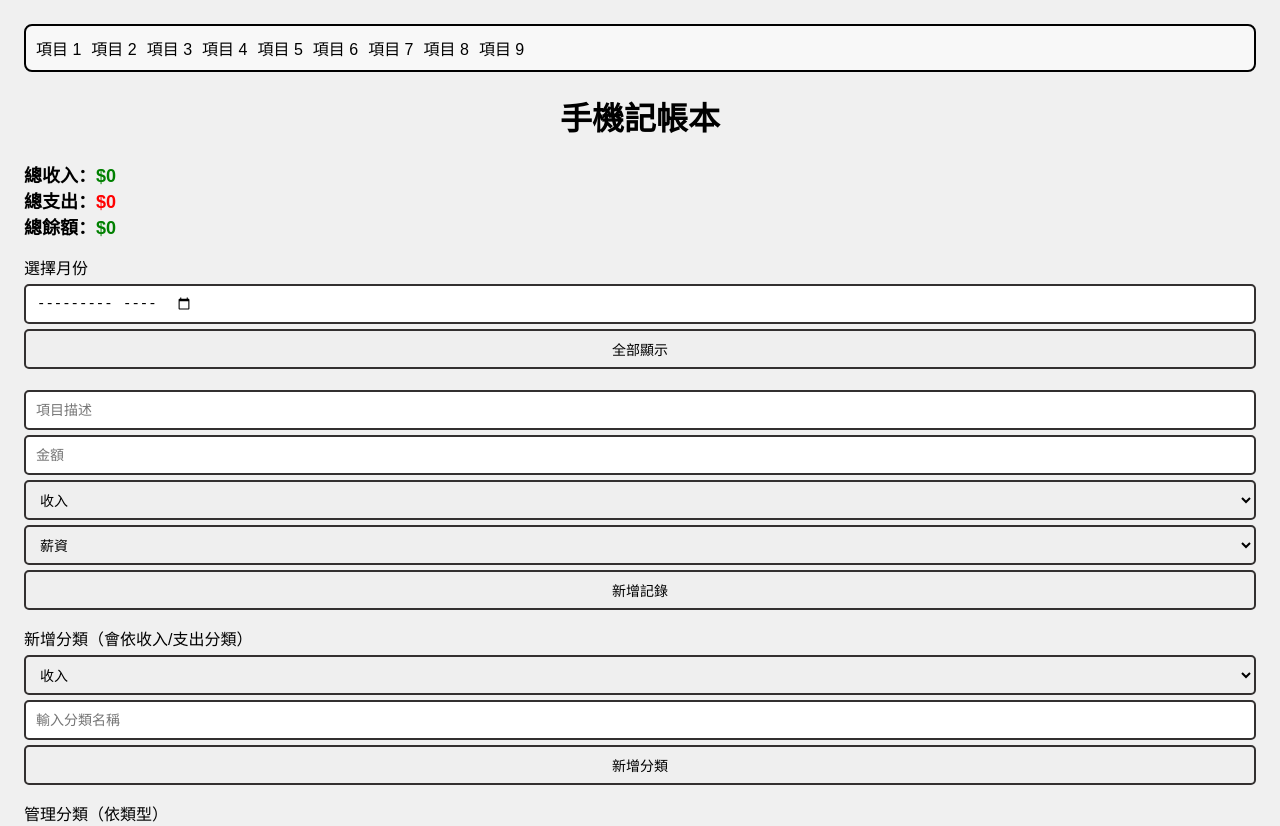
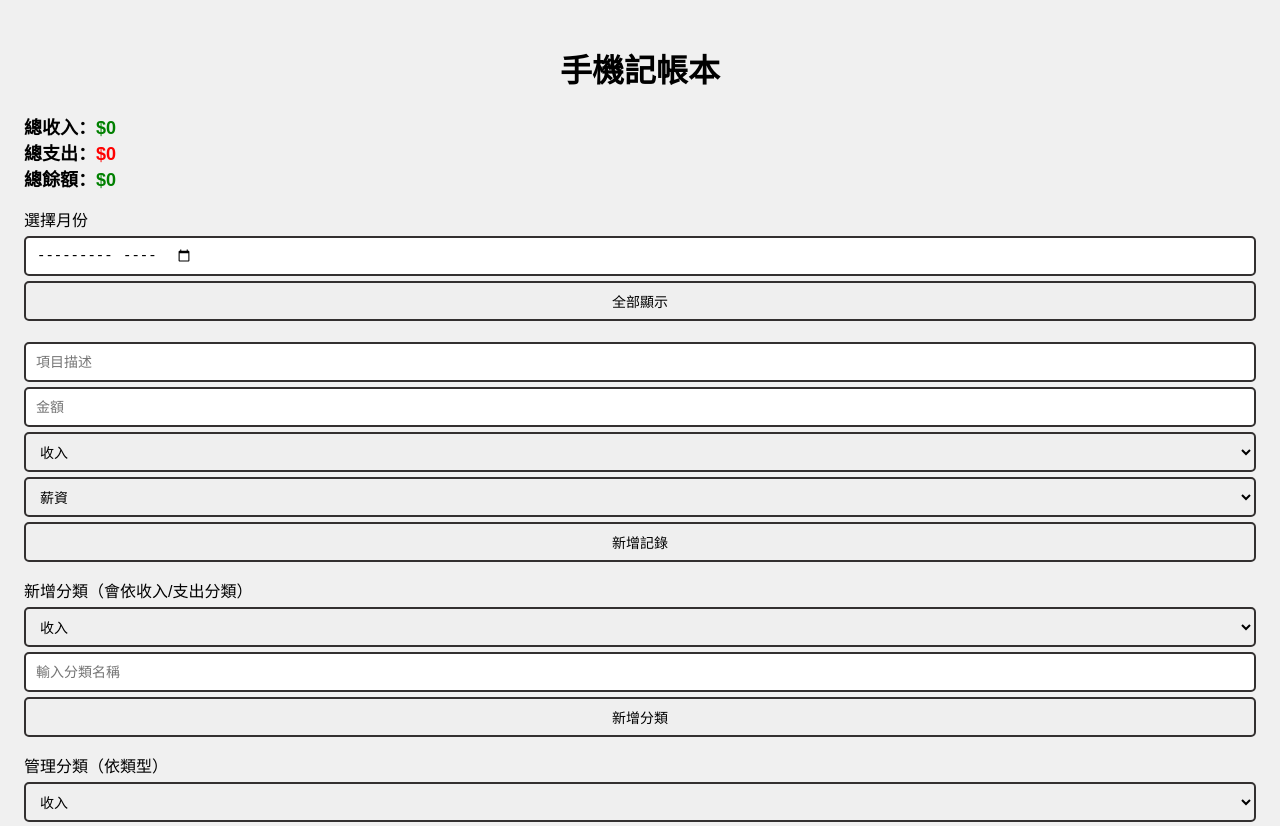
Before and after one commit to AIKULIN/mobile_ledger, a plain HTML site: page index.html in a window 1280 px wide. Shown: the top 826 px of the page. Drawn offline with nearby package versions, Linux system fonts and the light colour scheme.

Commit message:
移除末刪除測試

```diff
--- a/index.html
+++ b/index.html
@@ -86,21 +86,10 @@
         .footer {
             margin-top: 3em;
         }
-        .wrapper2 {
-            display: flex;
-            flex-wrap: wrap;
-            gap: 10px;
-            border: 2px solid #000;
-            padding: 10px;
-            border-radius: 8px;
-            background: #f8f8f8;
-        }
-
     </style>
     <script src="https://cdn.jsdelivr.net/npm/chart.js"></script>
 </head>
 <body>
-<div class="wrapper2" id="container"></div>
 
 <h1>手機記帳本</h1>
 <ul id="totalBalance" class="total-balance"></ul>
@@ -174,15 +163,6 @@
 </footer>
 
 <script type="application/javascript">
-    const container = document.getElementById('container');
-
-    for (let i = 1; i <= 9; i++) {
-        const div = document.createElement('div');
-        div.className = 'item2';
-        div.textContent = '項目 ' + i;
-        container.appendChild(div);
-    }
-
     const form = document.getElementById('entryForm');
     const entryList = document.getElementById('entryList');
     const statsBox = document.getElementById('monthlyStats');
```
